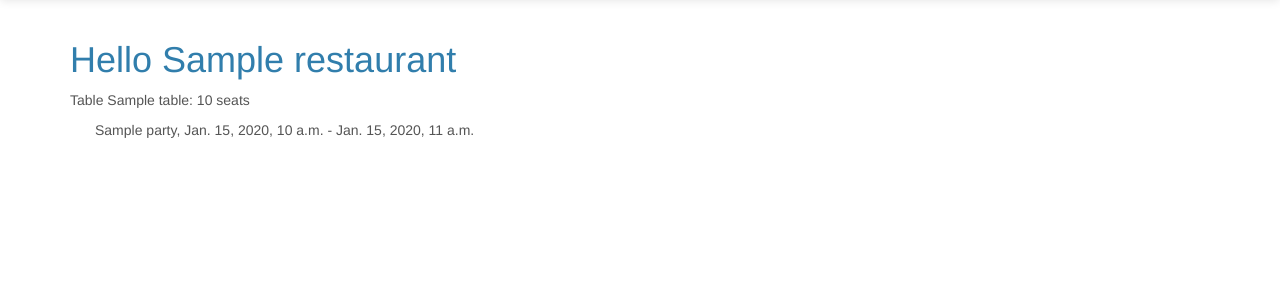
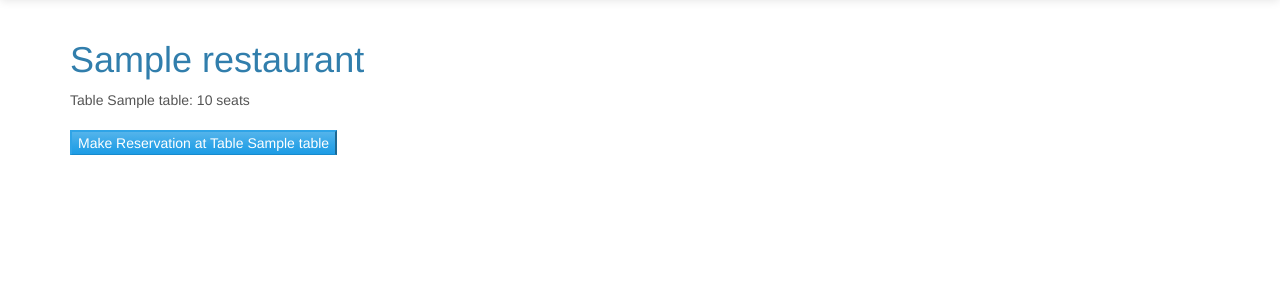
Before and after one commit to pwgraham91/restauPro, a Django app: page /profile/ in a window 1280 px wide. Shown: the part 52-352 px from the top of the page. Run offline with Django 3.2, Linux system fonts and the light colour scheme; a user stored in the database is signed in; tables that the repository leaves empty hold one stand-in row (values such as "Sample post"); some libraries are stand-ins or nearby versions.

Commit message:
updating at 1027

```diff
--- a/host_management/forms.py
+++ b/host_management/forms.py
@@ -31,9 +31,16 @@ class PartyForm(forms.ModelForm):
         restaurant = kwargs.pop('restaurant', None)
         super(PartyForm, self).__init__(*args, **kwargs)
         self.fields['seated_table'] = forms.ModelChoiceField(Table.objects.filter(premise=restaurant))
-        self.fields['party_name'].label = "the party"
+        self.fields['party_name'].label = "Party Name"
     class Meta:
         model = Party
         fields = ("party_name", "number_of_males", "number_of_females",
                   "number_of_children", "lunch", "monday_to_thursday",
                   "reservation_time", "seated_table")
+
+class AjaxReservationForm(forms.Form):
+    party_name = forms.CharField(label="Enter this if you know the name of the party so you can save their data")
+    seats = forms.IntegerField(label="number of maximum available seats at the table")
+    x_position = forms.IntegerField(label="x grid position of the table")
+    y_position = forms.IntegerField(label="y grid position of the table")
+    pass
--- a/host_management/models.py
+++ b/host_management/models.py
@@ -22,7 +22,7 @@ class Table(models.Model):
 
 
 class Party(models.Model):
-    party_name = models.CharField(max_length=50, help_text="enter this if you know the name of the party so you can save their data", blank=True)
+    party_name = models.CharField(max_length=50, help_text="Enter this if you know the name of the party so you can save their data", blank=True)
     number_of_males = models.CharField(max_length=2)
     number_of_females = models.CharField(max_length=2)
     number_of_children = models.CharField(max_length=2)
--- a/host_management/templates/profile.html
+++ b/host_management/templates/profile.html
@@ -2,18 +2,26 @@
 {% load staticfiles %}
 {% block script %}
 <link rel="stylesheet" type="text/css" href="{% static 'css/profile.css' %}">
+<script type="text/javascript" src= "{% static 'js/add_party.js' %}"></script>
+
 {% endblock script %}
 {% block content %}
     <div class="container">
-    <h1>Hello {{ user.restaurant_name }}</h1>
+    <h1>{{ user.restaurant_name }}</h1>
     {% for table in tables %}
-        <p>Table {{ table.table_name }}: {{ table.seats }} seats</p>
+        <p class="table" id="Table{{ table.pk }}">Table {{ table.table_name }}: {{ table.seats }} seats</p>
+        <div class="ajaxReservationForm" id="form{{ table.pk }}"></div>
+        <div class="newPartyButton" id="table{{ table.pk }}" <a href="{% url 'make_reservation_at_table' table.pk %}"><button class="btn-primary">Make Reservation at Table {{ table.table_name }}</button></a>
         {% for party in parties %}
-            {% if party.seated_table == table %}
-                <p class="party">{{ party.party_name.capitalize }}, {{ party.reservation_time }} - {{ party.predicted_end_time }}</p>
+            {% if party.seated_table == table and party.end_time == None %}
+                <p class="party">{{ party.party_name.capitalize }}, Reservation Time: {{ party.reservation_time }} - Predicted End Time: {{ party.predicted_end_time }} End Time: {{ party.end_time }}</p>
+                <p class="party">males: {{ party.number_of_males }} females: {{ party.number_of_females }} children {{ party.number_of_children }} lunch: {{ party.lunch }} weekday: {{ party.monday_to_thursday }} {{ party.pk }}</p>
+                <a href="{% url 'end_party' party.pk %}"><button class="btn-danger">End Party</button></a>
             {% endif %}
+        {% endfor %}
+    <br>
+    <br>
+    {% endfor %}
 
-        {% endfor %}
-    {% endfor %}
     </div>
 {% endblock content %}
--- a/host_management/views.py
+++ b/host_management/views.py
@@ -1,21 +1,35 @@
 # Create your views here.
 from django.contrib.auth.decorators import login_required
 from django.http import HttpResponse
-from django.shortcuts import render, redirect
-from host_management.forms import RestaurantUserCreationForm, TableForm, PartyForm
+from django.shortcuts import render, redirect, render_to_response
+from host_management.forms import RestaurantUserCreationForm, TableForm, PartyForm, AjaxReservationForm
 from models import Table, Party
-from datetime import timedelta
+import datetime
 
 
 def match(party):
     estimation_list = []
+    estimated_time_list = []
     for this_party in Party.objects.all():
         if party.number_of_males == this_party.number_of_males:
             if party.number_of_females == this_party.number_of_females:
                 if party.number_of_children == this_party.number_of_children:
-                    if (party.lunch and this_party.lunch) or (party.lunch == False and this_party.lunch == False):
-                        pass
-                    # elif party.dinner and this_party.dinner:
+                    if (party.lunch and this_party.lunch) or (not party.lunch and not this_party.lunch):
+                        if (party.monday_to_thursday and this_party.monday_to_thursday) or\
+                                (not party.monday_to_thursday and not this_party.monday_to_thursday):
+                            estimation_list.append(this_party)
+    for time in estimation_list:
+        if time.end_time is not None:
+            this_time = time.end_time - time.reservation_time
+            estimated_time_list.append(this_time.seconds)
+    if len(estimated_time_list) > 0:
+        projected_total_time = sum(estimated_time_list) / len(estimated_time_list)
+        pro_end_time = party.reservation_time + datetime.timedelta(0, projected_total_time)
+        party.predicted_end_time = pro_end_time
+        party.save()
+    else:
+        party.predicted_end_time = party.reservation_time + datetime.timedelta(0, 3600)
+        party.save()
 
 
 def home(request):
@@ -26,7 +40,7 @@ def home(request):
 def profile(request):
     all_parties = Party.objects.all()
     for party in all_parties:
-        party.predicted_end_time = party.reservation_time + timedelta(minutes=60)
+        party.predicted_end_time = party.reservation_time + datetime.timedelta(minutes=60)
         party.save()
         match(party)
     my_tables = Table.objects.filter(premise__username=request.user)
@@ -97,3 +111,34 @@ def party_form(request):
             return HttpResponse("There was a problem with your entry, please try again")
     else:
         return render(request, "add_party.html", data)
+
+
+def end_party(request, party_id):
+    my_party = Party.objects.get(pk=party_id)
+    my_party.end_time = datetime.datetime.now() - datetime.timedelta(0, 25200)
+    my_party.save()
+    return redirect("profile")
+
+
+def make_reservation_at_table(request, table_id):
+    my_table = Table.objects.get(pk=table_id)
+    data = {
+        "table": my_table,
+        "ajax_party_form": AjaxReservationForm()
+    }
+    if request.method == 'POST':
+        form = AjaxReservationForm(request.POST)
+        if form.is_valid():
+            Party.objects.create(party_name=form.cleaned_data['party_name'],
+                                 number_of_males=form.cleaned_data['number_of_males'],
+                                 number_of_females=form.cleaned_data['number_of_females'],
+                                 number_of_children=form.cleaned_data['number_of_children'],
+                                 lunch=form.cleaned_data['lunch'],
+                                 monday_to_thursday=form.cleaned_data['monday_to_thursday'],
+                                 reservation_time=form.cleaned_data['reservation_time'],
+                                 seated_table=my_table)
+            return redirect("profile")
+        else:
+            return HttpResponse("There was a problem with your entry, please try again")
+    else:
+        return render_to_response("ajax_reservation.html", data)
--- a/restaupro/urls.py
+++ b/restaupro/urls.py
@@ -13,6 +13,8 @@ urlpatterns = patterns('',
     url(r'^profile/$', 'host_management.views.profile', name='profile'),
     url(r'^table_form/$', 'host_management.views.table_form', name='table_form'),
     url(r'^party_form/$', 'host_management.views.party_form', name='party_form'),
+    url(r'^end_party/(?P<party_id>\w+)/$', 'host_management.views.end_party', name='end_party'),
+    url(r'^make_reservation_at_table/(?P<table_id>\w+)/$', 'host_management.views.make_reservation_at_table', name='make_reservation_at_table'),
 
     url(r'^register/$', 'host_management.views.register', name='register'),
     url(r'^login/$', 'django.contrib.auth.views.login', name='login'),
```
Also changed, not shown: host_management/static/js/profile.js (added, +14 -0 lines), host_management/templates/ajax_reservation.html (added, +8 -0 lines).
